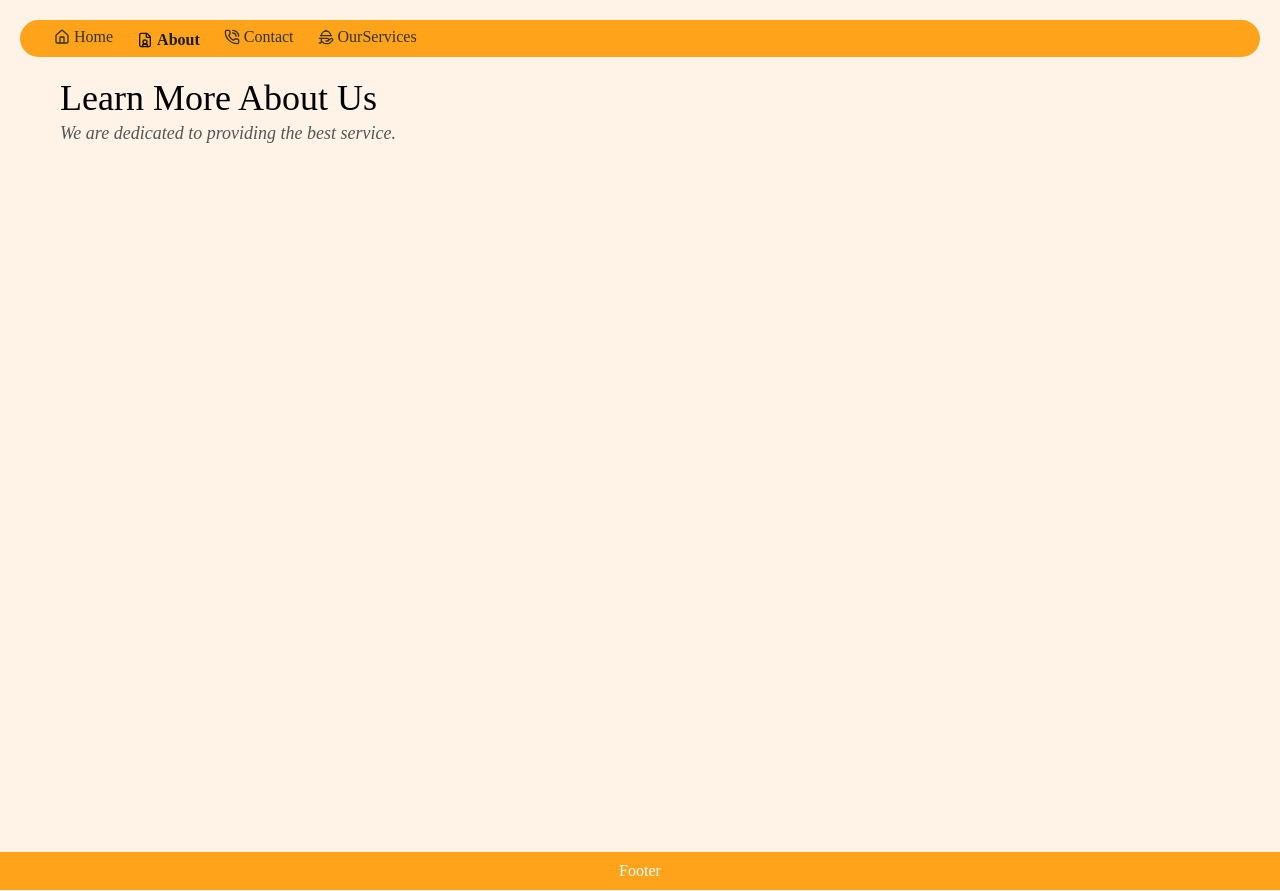
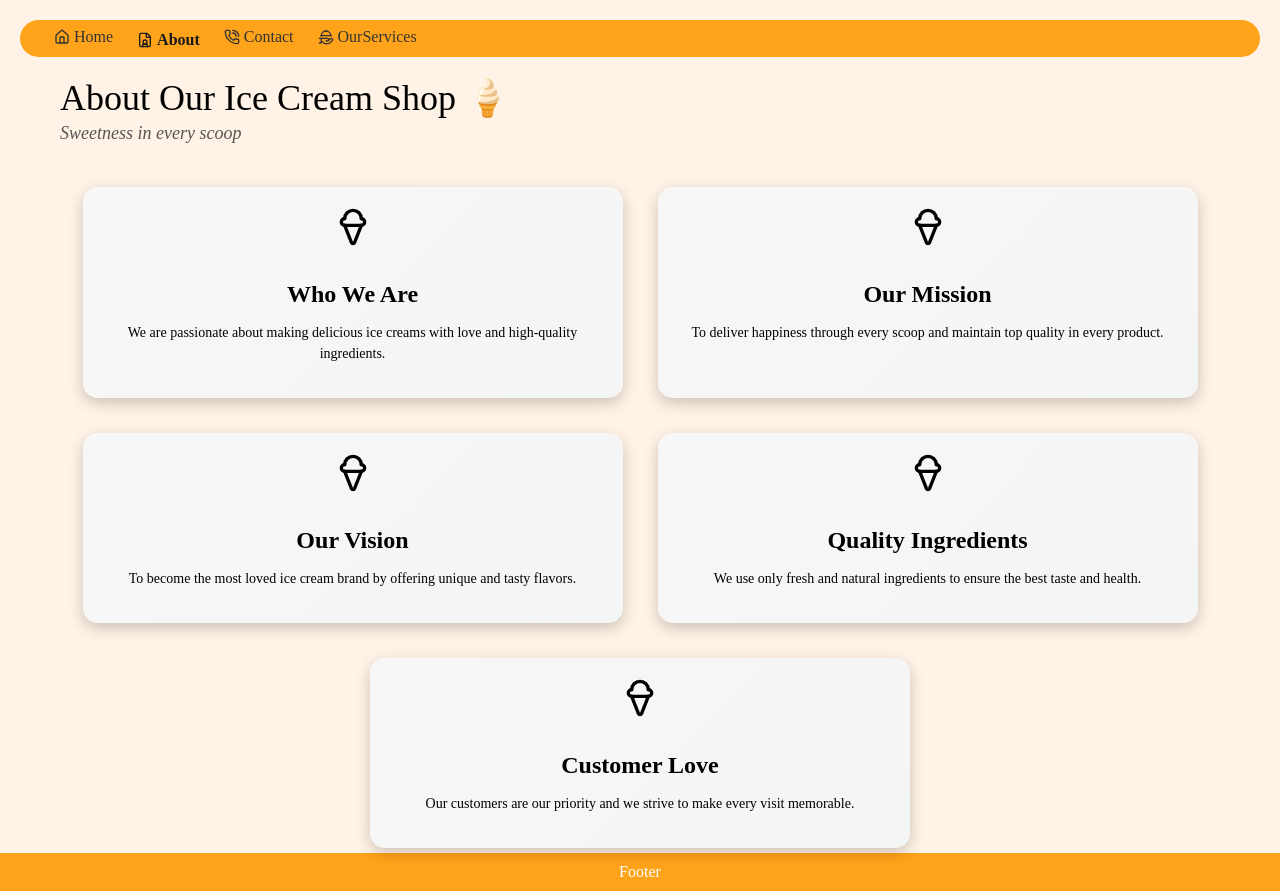
Before and after one commit to Supriya-004/icecream, a React (Vite) app in the folder myapp/: page /about in a window 1280 px wide. Built offline with nearby package versions, Linux system fonts and the light colour scheme.

Commit message:
fix: correct OurServices folder case

```diff
--- a/myapp/src/config.jsx
+++ b/myapp/src/config.jsx
@@ -98,3 +98,42 @@ const OUR_SERVICES=[
 }
 ];
 export {PRODUCTS , OUR_SERVICES};
+
+export const CONTACT = {
+  phone: "+91 9876543210",
+  email: "icecreamshop@gmail.com",
+  address: "Sangamner, Maharashtra",
+};
+
+export const ABOUT = [
+  {
+    id: 1,
+    title: "Who We Are",
+    description:
+      "We are passionate about making delicious ice creams with love and high-quality ingredients."
+  },
+  {
+    id: 2,
+    title: "Our Mission",
+    description:
+      "To deliver happiness through every scoop and maintain top quality in every product."
+  },
+  {
+    id: 3,
+    title: "Our Vision",
+    description:
+      "To become the most loved ice cream brand by offering unique and tasty flavors."
+  },
+  {
+    id: 4,
+    title: "Quality Ingredients",
+    description:
+      "We use only fresh and natural ingredients to ensure the best taste and health."
+  },
+  {
+    id: 5,
+    title: "Customer Love",
+    description:
+      "Our customers are our priority and we strive to make every visit memorable."
+  }
+];
--- a/myapp/src/views/About/About.css
+++ b/myapp/src/views/About/About.css
@@ -0,0 +1,36 @@
+.about-container {
+  display: flex;
+  flex-wrap: wrap;
+  justify-content: center;
+  gap: 35px;
+  margin-top: 20px;
+}
+
+.about-card {
+  width: 500px;
+  padding: 20px;
+  border-radius: 15px;
+  background: linear-gradient(135deg, #f8f7f8, #f4f5f5);
+  text-align: center;
+  box-shadow: 0 5px 15px rgba(0,0,0,0.2);
+  transition: 0.3s;
+}
+
+.about-card:hover {
+  transform: translateY(-10px) scale(1.05);
+}
+
+.about-icon {
+  width: 40px;
+  height: 40px;
+  margin-bottom: 10px;
+}
+
+.about-card h2 {
+  margin-bottom: 10px;
+}
+
+.about-card p {
+  font-size: 14px;
+  line-height: 1.5;
+}
--- a/myapp/src/views/About/About.jsx
+++ b/myapp/src/views/About/About.jsx
@@ -1,19 +1,38 @@
 import "./About.css";
 import Navbar from "../../components/Navbar/Navbar";
 import Footer from "../../components/Footer/Footer";
+import PageTitle from "../../components/PageTitle/PageTitle";
 import BodyContainer from "../../components/BodyContainer/BodyContainer";
-import PageTitle from "../../components/PageTitle/PageTitle";
+import { ABOUT } from "../../config";
+import { IceCream, Heart, Star } from "lucide-react";
 
-function About () {
-    return <div>
-        <Navbar active="about"/>
-        <PageTitle title={"Learn More About Us"} subtitle={"We are dedicated to providing the best service."}/>
-        <BodyContainer>
-            </BodyContainer>
-        <Footer />
+function About() {
+  return (
+    <div>
+      <Navbar active="about" />
 
+      <PageTitle
+        title="About Our Ice Cream Shop 🍦"
+        subtitle="Sweetness in every scoop"
+      />
 
-    </div>;
+      <BodyContainer>
+        <div className="about-container">
+          {ABOUT.map((item) => {
+            return (
+              <div className="about-card" key={item.id}>
+                <IceCream className="about-icon" />
+                <h2>{item.title}</h2>
+                <p>{item.description}</p>
+              </div>
+            );
+          })}
+        </div>
+      </BodyContainer>
+
+      <Footer />
+    </div>
+  );
 }
 
 export default About;
--- a/myapp/src/views/Contact/Contact.css
+++ b/myapp/src/views/Contact/Contact.css
@@ -0,0 +1,10 @@
+.contact-container {
+  background-color: hsl(34, 33%, 96%);
+  padding: 20px;
+  border-radius: 10px;
+  width: 1000px;
+  margin: 20px auto;
+  font-size: 20px;
+  line-height: 1.8;
+  box-shadow: 0 0 10px rgba(0,0,0,0.1);
+}
--- a/myapp/src/views/Contact/Contact.jsx
+++ b/myapp/src/views/Contact/Contact.jsx
@@ -1,19 +1,33 @@
 import "./Contact.css";
 import Navbar from "../../components/Navbar/Navbar";
 import Footer from "../../components/Footer/Footer";
+import PageTitle from "../../components/PageTitle/PageTitle";
 import BodyContainer from "../../components/BodyContainer/BodyContainer";
-import PageTitle from "../../components/PageTitle/PageTitle";
+import { CONTACT } from "../../config";
 
-function Contact () {
-    return <div>
-         <Navbar active="contact"/>
-         <PageTitle title={"Get in touch with us"} subtitle={"We are just one call away."}/>
-    <BodyContainer>
-        </BodyContainer>
-         <Footer />
+function Contact() {
+  return (
+    <div>
+      <Navbar active="contact" />
 
+      <PageTitle
+        title="Contact Us"
+        subtitle="We would love to hear from you 😊"
+      />
 
-    </div>;
+      <BodyContainer>
+        <div className="contact-container">
+
+          <p><b>📞 Phone:</b> {CONTACT.phone}</p>
+          <p><b>📧 Email:</b> {CONTACT.email}</p>
+          <p><b>📍 Address:</b> {CONTACT.address}</p>
+
+        </div>
+      </BodyContainer>
+
+      <Footer />
+    </div>
+  );
 }
 
 export default Contact;
```
Also changed, not shown: myapp/src/views/temp/Ourservices.css (renamed from myapp/src/views/OurServices/Ourservices.css), myapp/src/views/temp/Ourservices.jsx (renamed from myapp/src/views/OurServices/Ourservices.jsx).
